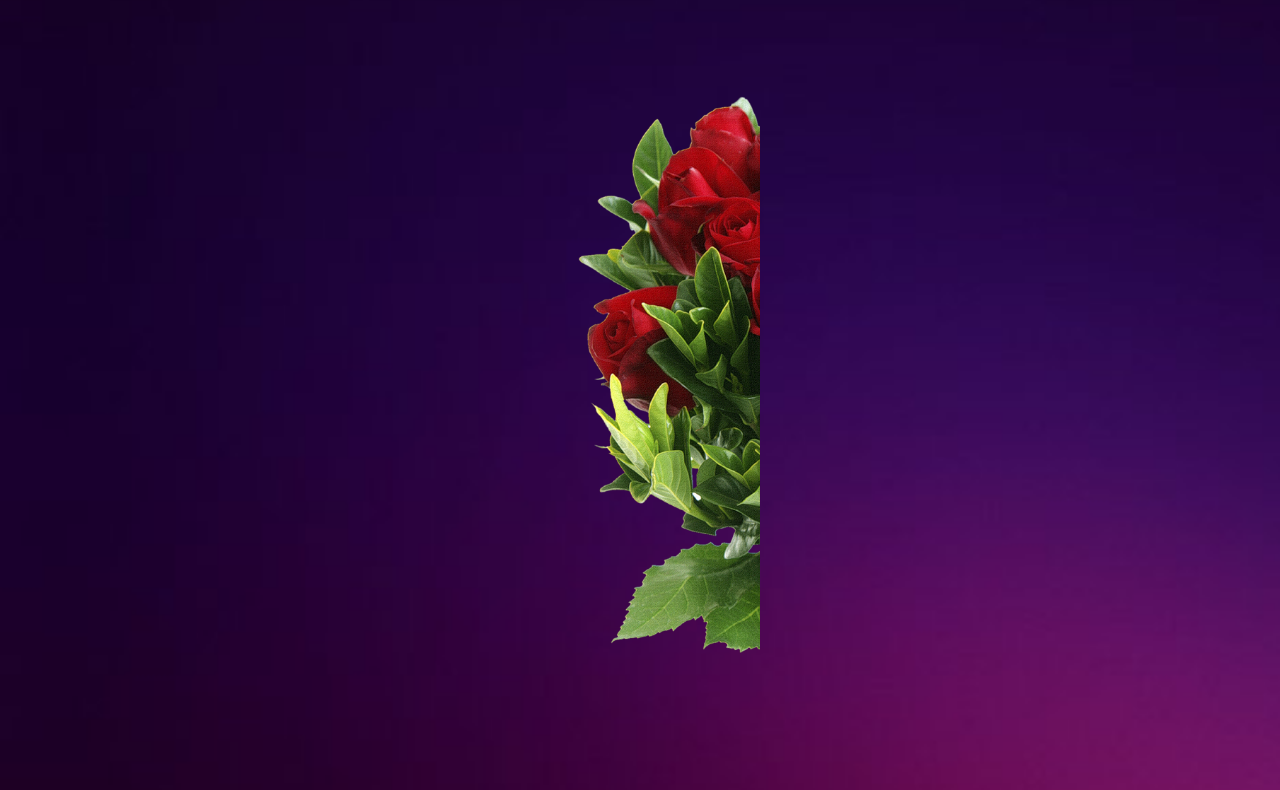
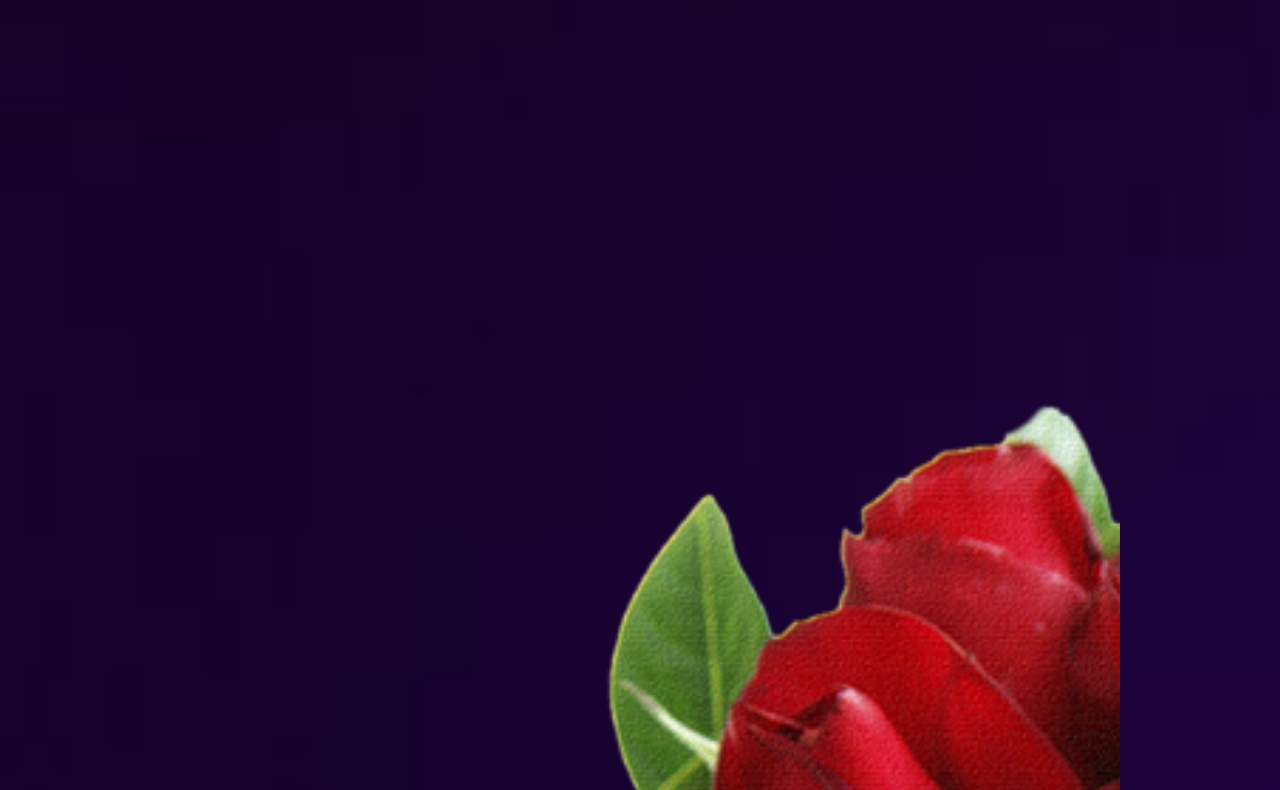
Before and after one commit to Rt0x/seven.github.io, a plain HTML site: page index.html in a window 1280 px wide. Shown: the part 130-920 px from the top of the page. Drawn offline with nearby package versions, Linux system fonts and the light colour scheme.

Commit message:
Update style.css

```diff
--- a/style.css
+++ b/style.css
@@ -81,7 +81,7 @@ article img{ /*размер изображений слайдера*/
 }
 
 #desktop:checked ~ #slider{ /*размер всего слайдера*/
-	max-width: 240px; /*максимальнная длинна*/
+	max-width: 960px; /*максимальнная длинна*/
 
 }
 
```
